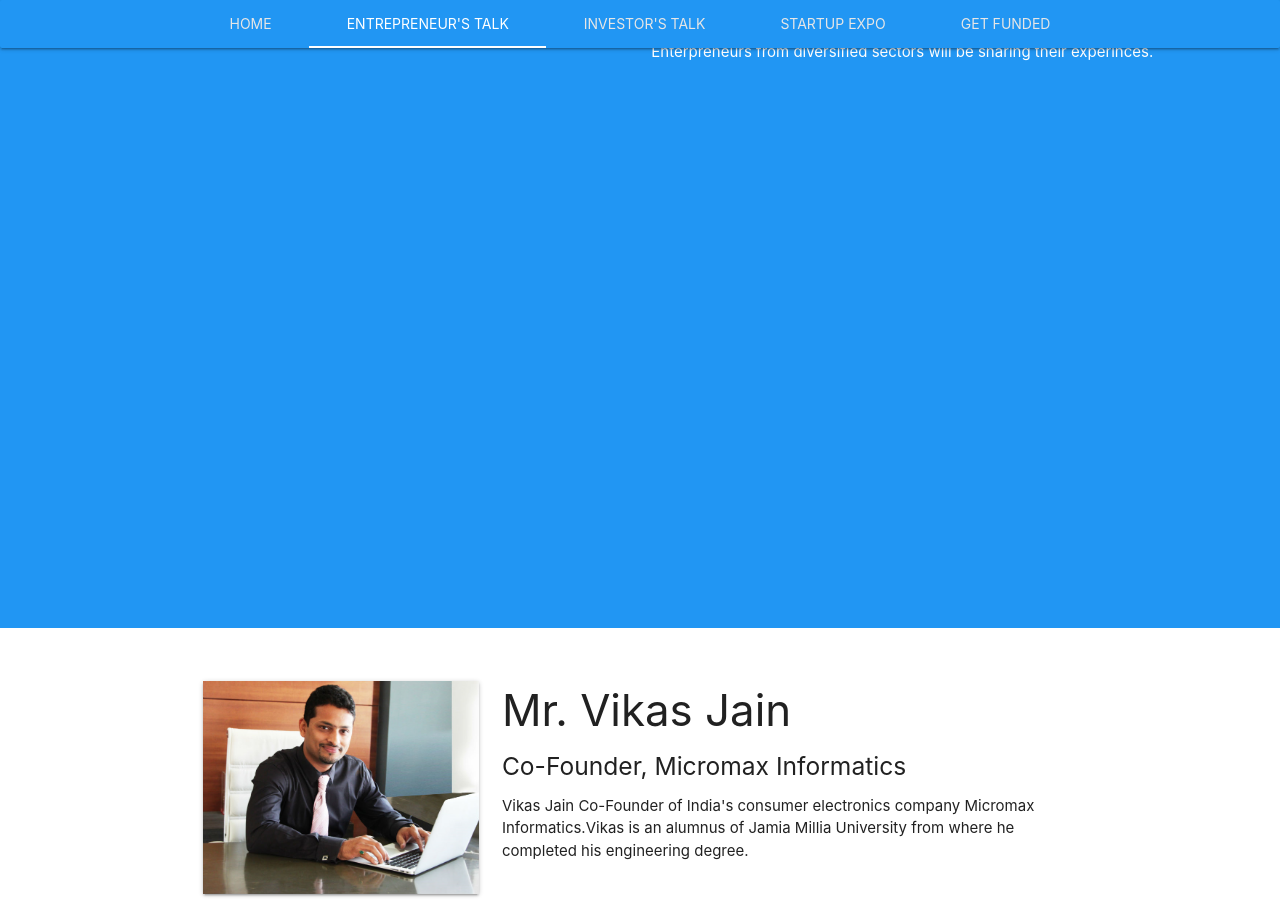
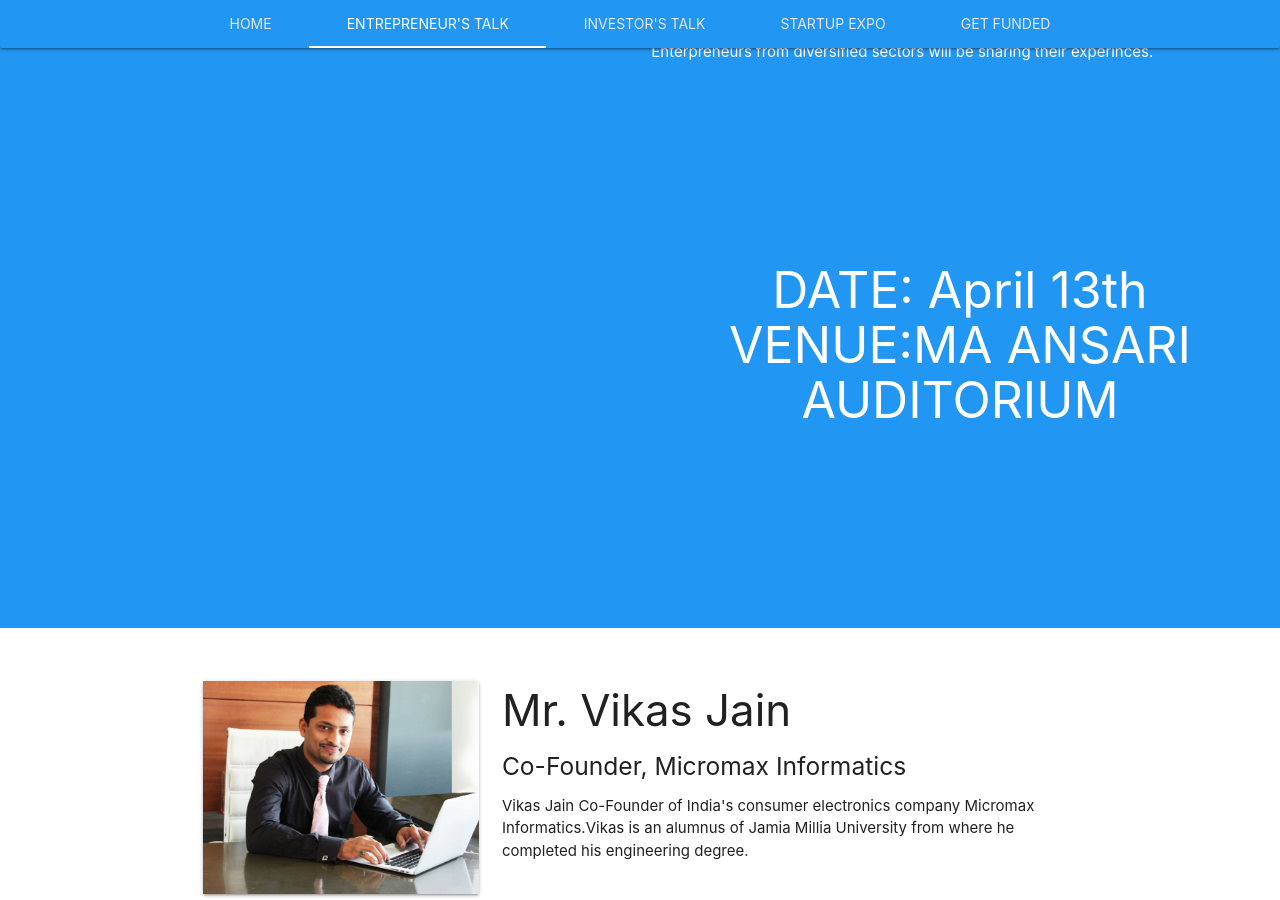
Before and after one commit to FinFO-app/emphasisO.com, a Jekyll site: the page esummit.html, which Jekyll copies as it is, in a window 1280 px wide and 900 px high, scrolled down 342 px. Built offline with Jekyll 4.4.1, drawn with Linux system fonts in a browser that asks for light colours.

Commit message:
Update esummit.html

```diff
--- a/esummit.html
+++ b/esummit.html
@@ -60,6 +60,7 @@ or individual <br> who comes with a new innovative idea in their respective fiel
 from diversified sectors will be sharing their experinces.</li>
 
             	</ul>
+		    <h3 class="home_title center" style="margin-top:200px">DATE: April 13th  VENUE:MA ANSARI AUDITORIUM</h3>
             </div>
         </div>
         <div class="row show-on-small " style="display:none">
```
